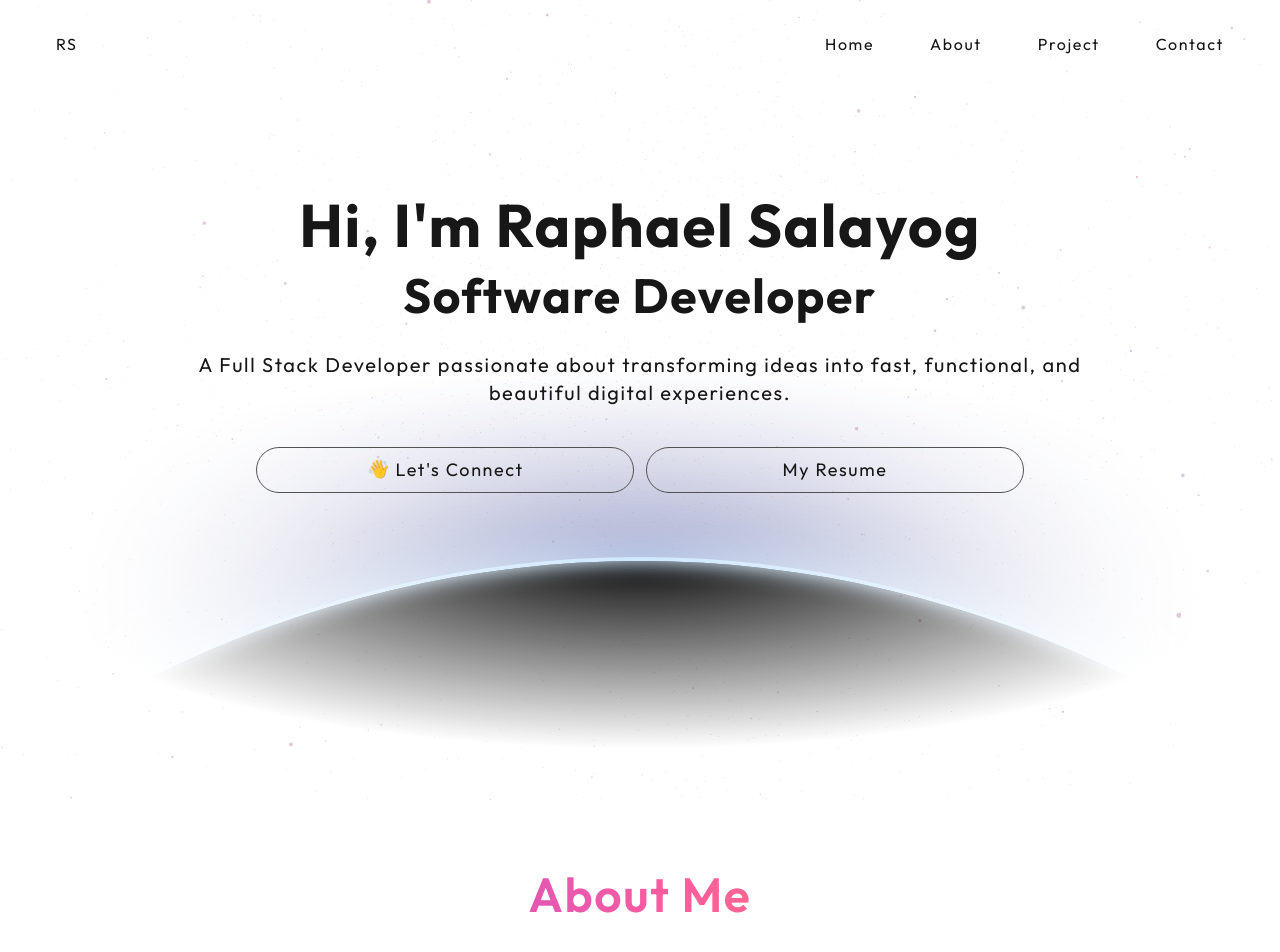
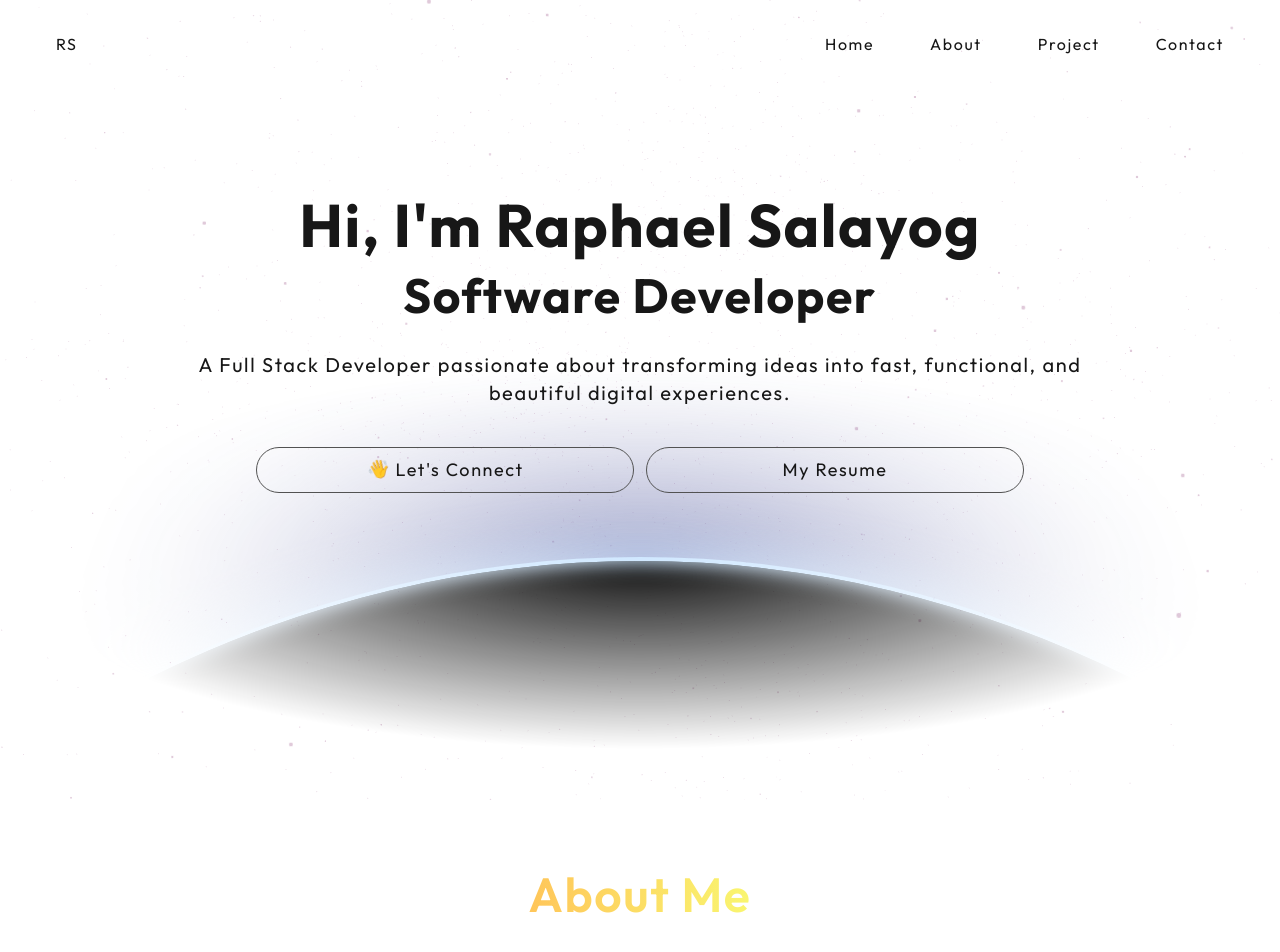
Before and after one commit to RaphaelSalayog/rsalayog-portfolio, a Next.js app: page / in a window 1280 px wide. Shown: the top 952 px of the page. Built offline with nearby package versions, Linux system fonts and the light colour scheme.

Commit message:
Fix: Background color animation

```diff
--- a/src/app/globals.css
+++ b/src/app/globals.css
@@ -50,29 +50,26 @@ body {
 .animated-rgb-text {
     background-image: linear-gradient(
         to right,
-        #545edc,
         #d152c4,
         #ff5e99,
         #ff8c6f,
         #ffc459,
-        #f9f871
+        #f9f871,
+        #ffc459,
+        #ff8c6f,
+        #ff5e99,
+        #d152c4
     );
-    background-size: 150% 100%;
-    background-position: 0% 0%;
+    background-size: 200%;
+    background-clip: text;
     -webkit-background-clip: text;
     -webkit-text-fill-color: transparent;
-    animation: rgbFlow 6s ease-in-out infinite;
+    animation: rgbFlow 3s linear infinite;
 }
 
 @keyframes rgbFlow {
-    0% {
-        background-position: 0% 0%;
-    }
-    50% {
-        background-position: 100% 0%;
-    }
-    100% {
-        background-position: 0% 0%;
+    to {
+        background-position: 200%;
     }
 }
 
```
